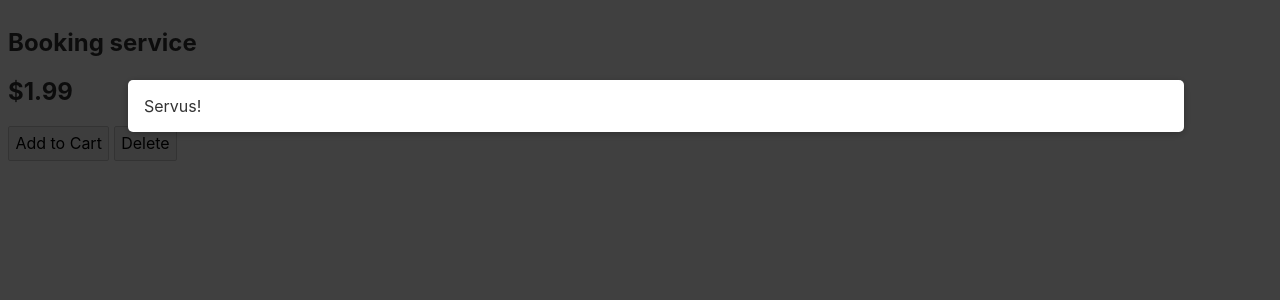
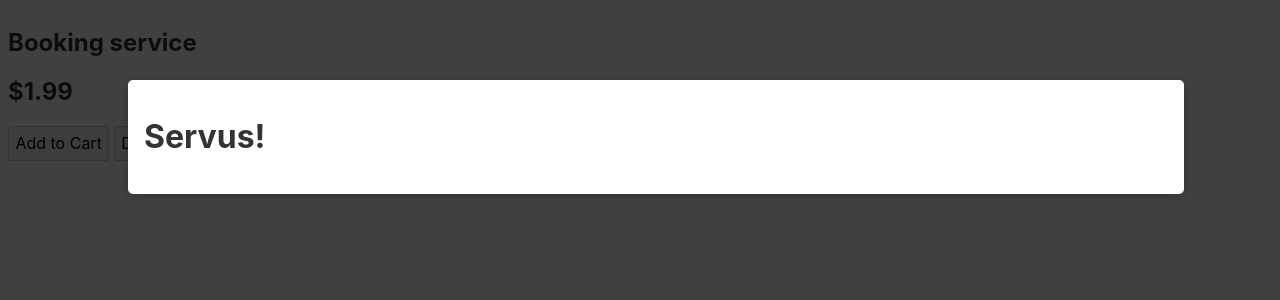
Before and after one commit to W3AI/max-svelte-comp, a Svelte app: page / in a window 1280 px wide. Shown: the top 300 px of the page. Built offline with nearby package versions, Linux system fonts and the light colour scheme.

Commit message:
added @html to Modal content slot

```diff
--- a/src/App.svelte
+++ b/src/App.svelte
@@ -25,4 +25,4 @@
   on:delete={deleteService} />
 {/each}
 
-<Modal content="Servus!" />
+<Modal content="<h1>Servus!</h1>" />
--- a/src/Modal.svelte
+++ b/src/Modal.svelte
@@ -30,4 +30,4 @@
 
 <div class="backdrop" />
 
-<div class="modal">{content}</div>
+<div class="modal">{@html content}</div>
```
